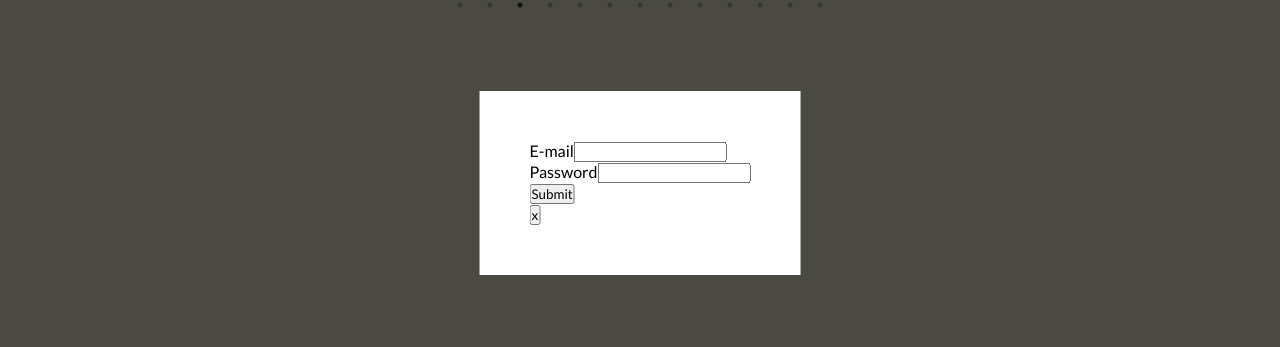
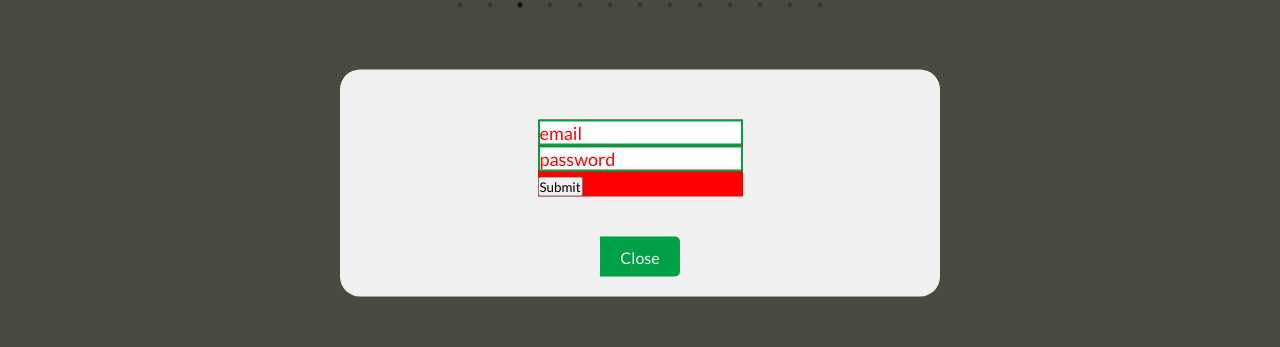
Before and after one commit to RomanVolkovv/shop, a React (Create React App) app: page / in a window 1280 px wide. Both pictures are taken after a click on the icon 1260 px from the left and 40 px from the top of the page. Shown: the part 217-564 px from the top of the page. Built offline with nearby package versions, Linux system fonts and the light colour scheme.

Commit message:
base style for login page

```diff
--- a/src/components/Button/Button.tsx
+++ b/src/components/Button/Button.tsx
@@ -3,17 +3,16 @@ import styled from './Button.module.scss';
 import clsx from 'clsx';
 interface Props {
   title: string;
+  type?: 'button' | 'submit' | 'reset';
+  onClick?: () => void;
 }
 
-const Button: React.FC<Props> = ({ title }) => {
+const Button: React.FC<Props> = ({ title, type, onClick }) => {
   return (
     <button
-      className={clsx(
-        styled['button_wrapper'],
-        styled['btn'],
-        styled['btn_header'],
-      )}
-      type='button'>
+      className={clsx(styled['button_wrapper'], styled['btn'], styled['btn_header'])}
+      type={type}
+      onClick={onClick}>
       {title}
     </button>
   );
--- a/src/pages/LoginPage/LoginPage.module.scss
+++ b/src/pages/LoginPage/LoginPage.module.scss
@@ -1,3 +1,24 @@
-.login_wrapper{
+@import '../../styles/variables.scss';
 
+.form_wrapper {
+  font-size: 20px;
+  background-color: red;
+
+  .input_form {
+    input {
+      font-size: 18px;
+      border: 2px solid $green;
+      border-radius: 2px;
+      outline: none;
+      &::-webkit-input-placeholder {
+        color: red;
+      }
+    }
+  }
+
+  .email {
+  }
+
+  .password {
+  }
 }
--- a/src/pages/LoginPage/LoginPage.tsx
+++ b/src/pages/LoginPage/LoginPage.tsx
@@ -2,6 +2,7 @@ import styled from './LoginPage.module.scss';
 import { Formik, Form, Field, ErrorMessage } from 'formik';
 import * as Yup from 'yup';
 import TextError from './TextError';
+import clsx from 'clsx';
 
 //todo email or name
 
@@ -21,21 +22,15 @@ const validationSchema = Yup.object({
 
 const LoginPage = () => {
   return (
-    <Formik
-      className={styled.login_wrapper}
-      initialValues={initialValues}
-      validationSchema={validationSchema}
-      onSubmit={onSubmit}>
-      <Form>
-        <div>
-          <label htmlFor='name'>E-mail</label>
-          <Field type='email' id='email' name='email' />
-          <ErrorMessage name='name' component={TextError} />
+    <Formik initialValues={initialValues} validationSchema={validationSchema} onSubmit={onSubmit}>
+      <Form className={styled.form_wrapper}>
+        <div className={clsx(styled.input_form, styled.email)}>
+          <Field placeholder='email' type='email' id='email' name='email' />
+          <ErrorMessage name='email' component={TextError} />
         </div>
 
-        <div>
-          <label htmlFor='password'>Password</label>
-          <Field type='password' id='password' name='password' />
+        <div className={clsx(styled.input_form, styled.password)}>
+          <Field placeholder='password' type='password' id='password' name='password' />
           <ErrorMessage name='password' component={TextError} />
         </div>
 
--- a/src/pages/LoginPage/ModalAuth/ModalAuth.module.scss
+++ b/src/pages/LoginPage/ModalAuth/ModalAuth.module.scss
@@ -1,11 +1,26 @@
+@import '../../../styles/variables.scss';
+
 .modal {
   position: fixed;
   top: 50%;
   left: 50%;
   transform: translate(-50%, -50%);
-  background-color: #fff;
-  padding: 50px;
+  background-color: $white;
+  padding-top: 50px;
+  padding-bottom: 20px;
   z-index: 1000;
+  width: 600px;
+  display: flex;
+  justify-content: center;
+  align-items: center;
+  border-radius: 20px;
+  flex-direction: column;
+  gap: 40px;
+
+  .form_wrapper {
+    display: flex;
+    margin: 100px;
+  }
 }
 
 .overlay {
--- a/src/pages/LoginPage/ModalAuth/ModalAuth.tsx
+++ b/src/pages/LoginPage/ModalAuth/ModalAuth.tsx
@@ -1,4 +1,5 @@
 import { FC } from 'react';
+import { Button } from '../../../components/Button';
 import { useAppDispatch, useAppSelector } from '../../../hook';
 import { closeAuthModal } from '../../../redux/authSlice';
 import styled from './ModalAuth.module.scss';
@@ -17,7 +18,7 @@ const ModalAuth: FC<Props> = ({ children }) => {
       <div className={styled.overlay} />
       <div className={styled.modal}>
         {children}
-        <button onClick={() => dispatch(closeAuthModal())}>x</button>
+        <Button type='submit' title='Close' onClick={() => dispatch(closeAuthModal())}></Button>
       </div>
     </>
   );
```
